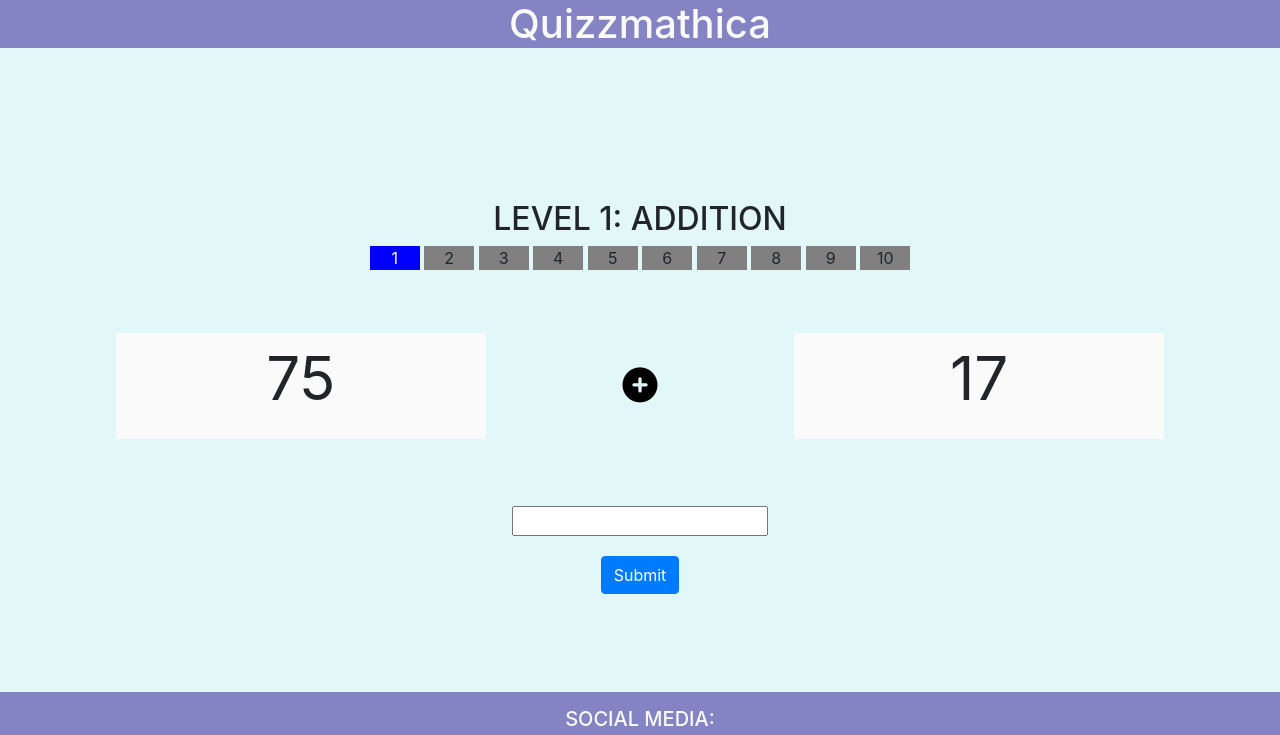
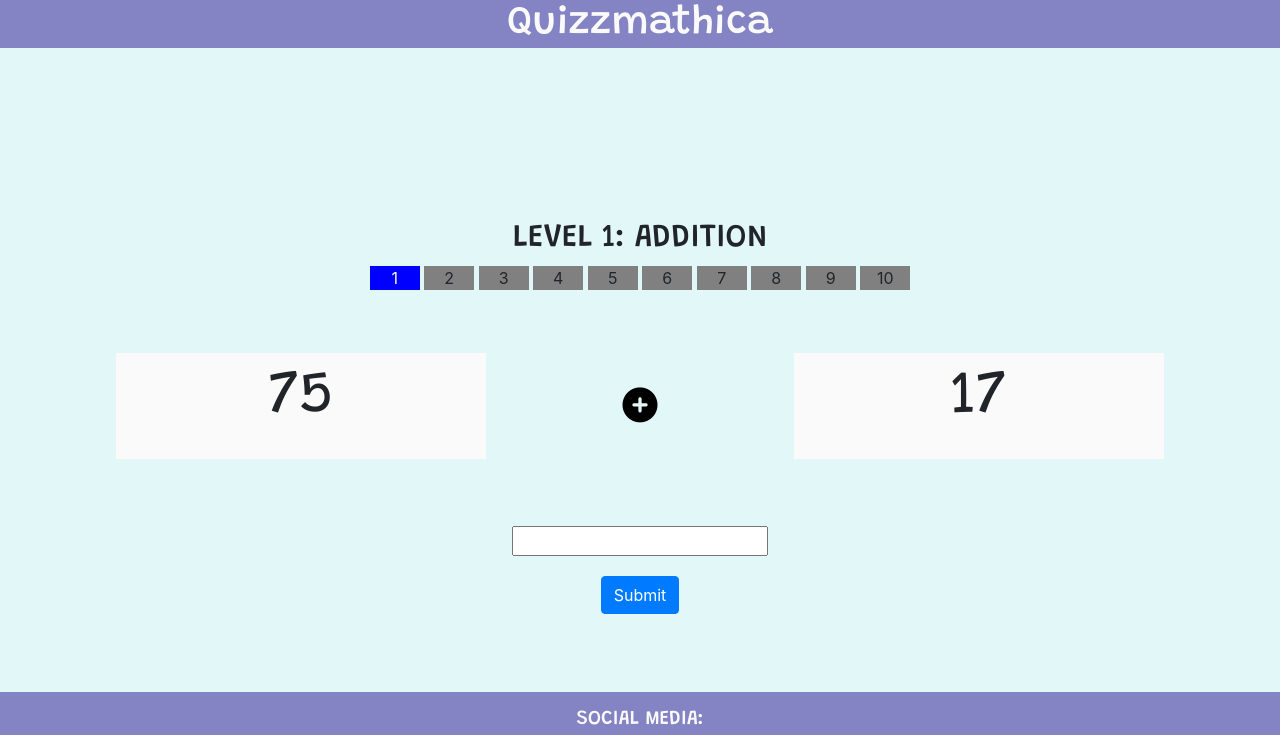
Before and after one commit to 92an/second-milesonte-project, a plain HTML site: page addition.html in a window 1280 px wide. Shown: the top 735 px of the page. Drawn offline with nearby package versions, Linux system fonts and the light colour scheme.

```diff
--- a/Asset/css/style.css
+++ b/Asset/css/style.css
@@ -1,3 +1,5 @@
+@import url('https://fonts.googleapis.com/css?family=Grandstander:100,200,300,400,500,600,700|Exo:100,200,300,400,500,600,700');
+
 /*************************************************** General Styles **********************************************************************/
 
 body{
@@ -9,6 +11,7 @@
 
 .sectionHeading {
     color:#fafafa;
+    font-family: "Grandstander", sans-serif;
 }
 
 .uppercase {
@@ -17,6 +20,10 @@
 
 .col-2 {
     max-width: 100%;
+}
+
+p, h1, h2 {
+    font-family: "Grandstander", sans-serif;
 }
 
 /********************************************************** Style Schemes *************************************************************/
@@ -98,6 +105,10 @@
 
 /**************************************************************** Game Section ****************************************************************/
 
+.levelDescription {
+    margin-top:20px;
+}
+
 .progressBar {
     width: 100%;
     padding:0;
```
Also changed, not shown: Asset/Img/Website.PNG (added), Wireframes/Mobile wireframe.PNG (renamed from Mobile wireframe.PNG), 3 other files.
